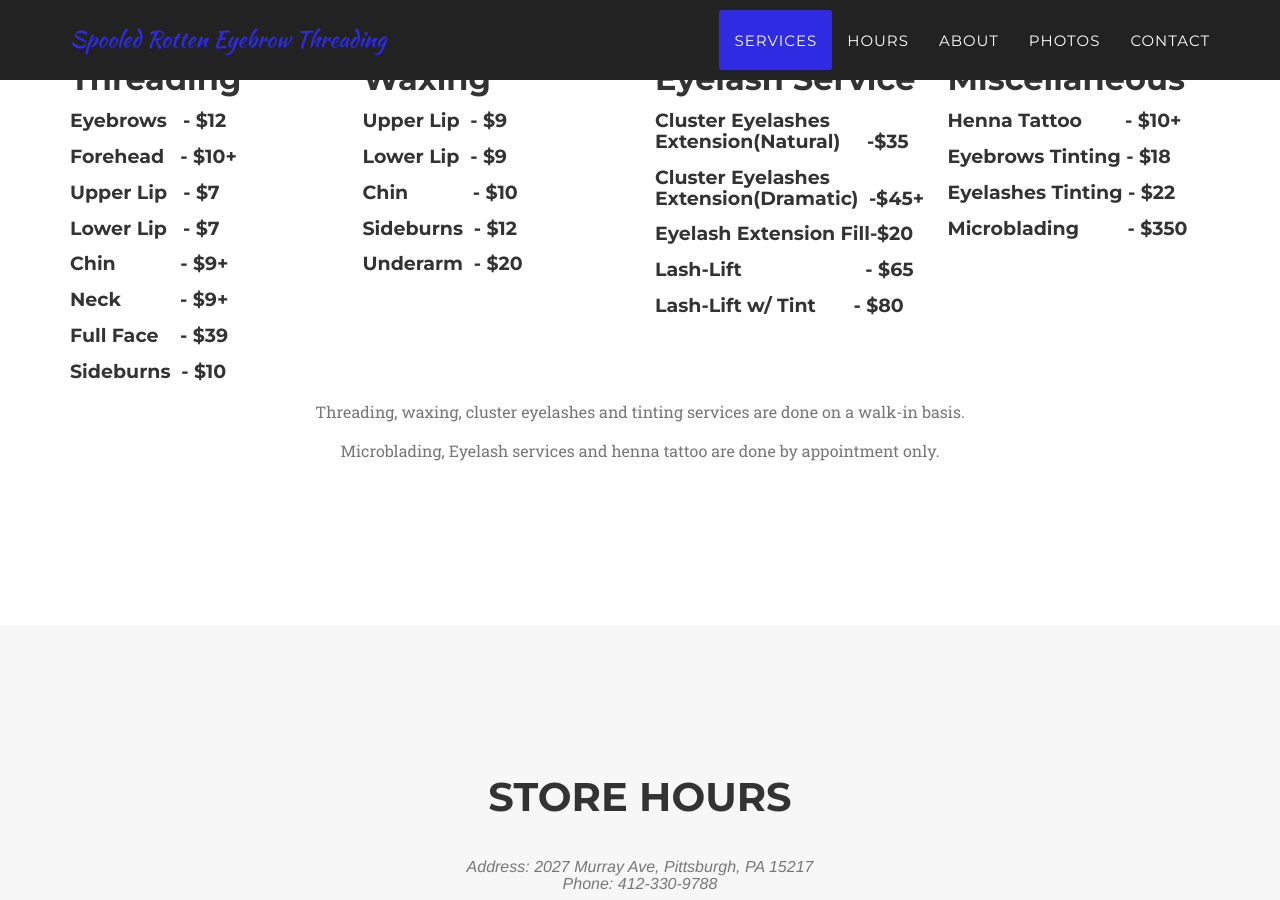
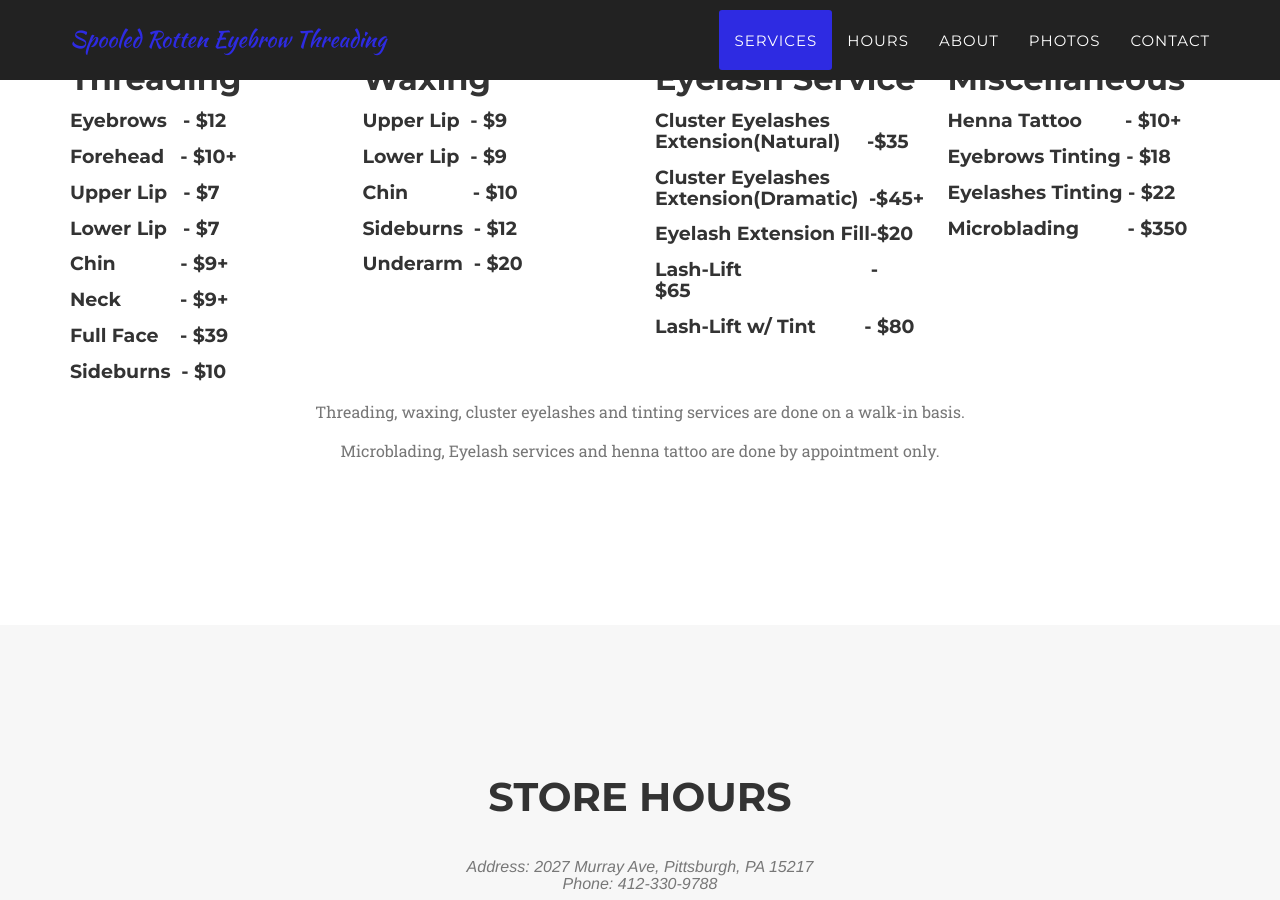
Before and after one commit to spooledrotten/spooledrotten.github.io, a Jekyll site: the page built from index.html, in a window 1280 px wide and 900 px high, scrolled down 996 px. Built offline with Jekyll 4.4.1, drawn with Linux system fonts in a browser that asks for light colours; some web fonts are replaced.

Commit message:
92nd commit

```diff
--- a/_includes/services.html
+++ b/_includes/services.html
@@ -43,8 +43,8 @@
 					<h4 class="service-heading">Cluster Eyelashes Extension(Natural)&nbsp;&nbsp;&nbsp;&nbsp;&nbsp;-$35</h4>
 					<h4 class="service-heading">Cluster Eyelashes Extension(Dramatic)&nbsp;&nbsp;-$45+</h4>
 					<h4 class="service-heading">Eyelash Extension Fill-$20</h4>
-                    <h4 class="service-heading">Lash-Lift&nbsp;&nbsp;&nbsp;&nbsp;&nbsp;&nbsp;&nbsp;&nbsp;&nbsp;&nbsp;&nbsp;&nbsp;&nbsp;&nbsp;&nbsp;&nbsp;&nbsp;&nbsp;&nbsp;&nbsp;&nbsp;&nbsp;&nbsp;- $65</h4>
-                    <h4 class="service-heading">Lash-Lift w/ Tint&nbsp;&nbsp;&nbsp;&nbsp;&nbsp;&nbsp;&nbsp;- $80</h4>
+                    <h4 class="service-heading">Lash-Lift&nbsp;&nbsp;&nbsp;&nbsp;&nbsp;&nbsp;&nbsp;&nbsp;&nbsp;&nbsp;&nbsp;&nbsp;&nbsp;&nbsp;&nbsp;&nbsp;&nbsp;&nbsp;&nbsp;&nbsp;&nbsp;&nbsp;&nbsp;&nbsp;- $65</h4>
+                    <h4 class="service-heading">Lash-Lift w/ Tint&nbsp;&nbsp;&nbsp;&nbsp;&nbsp;&nbsp;&nbsp;&nbsp;&nbsp;- $80</h4>
 				</div>
 
 				<div class="col-md-3">
```
